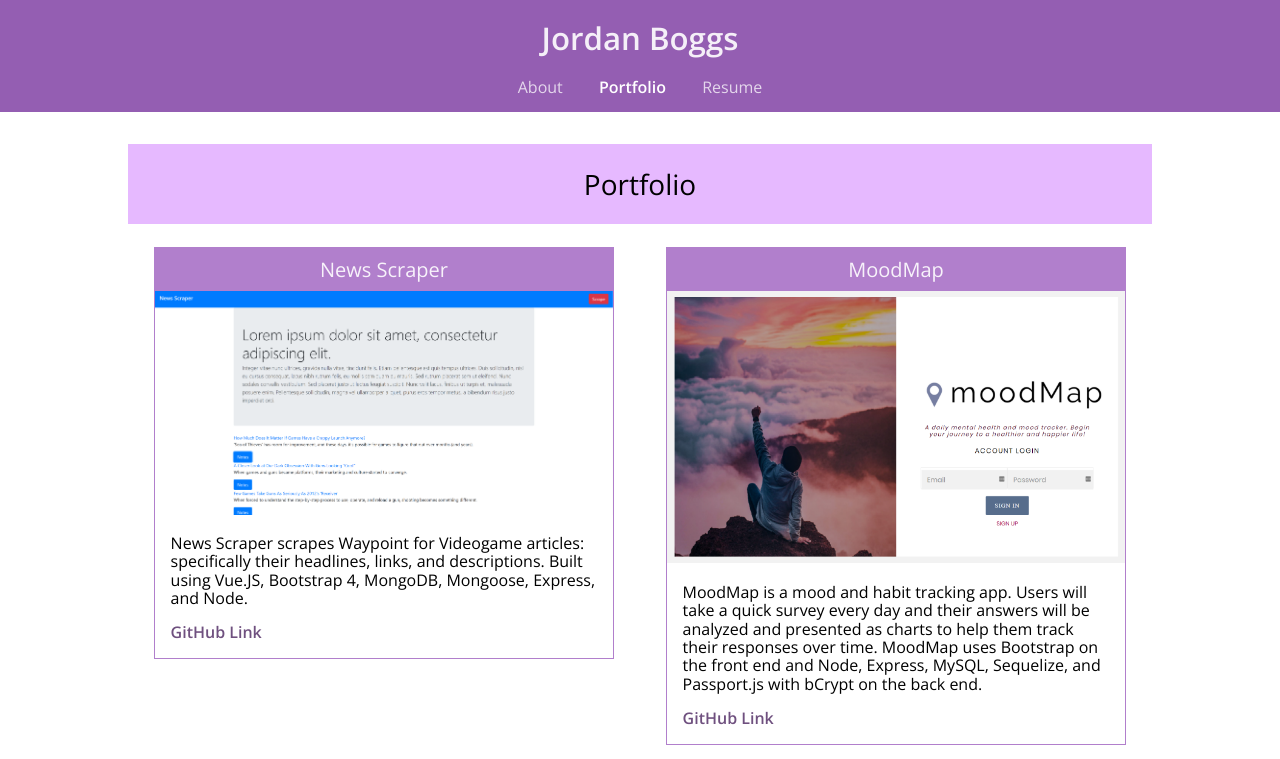
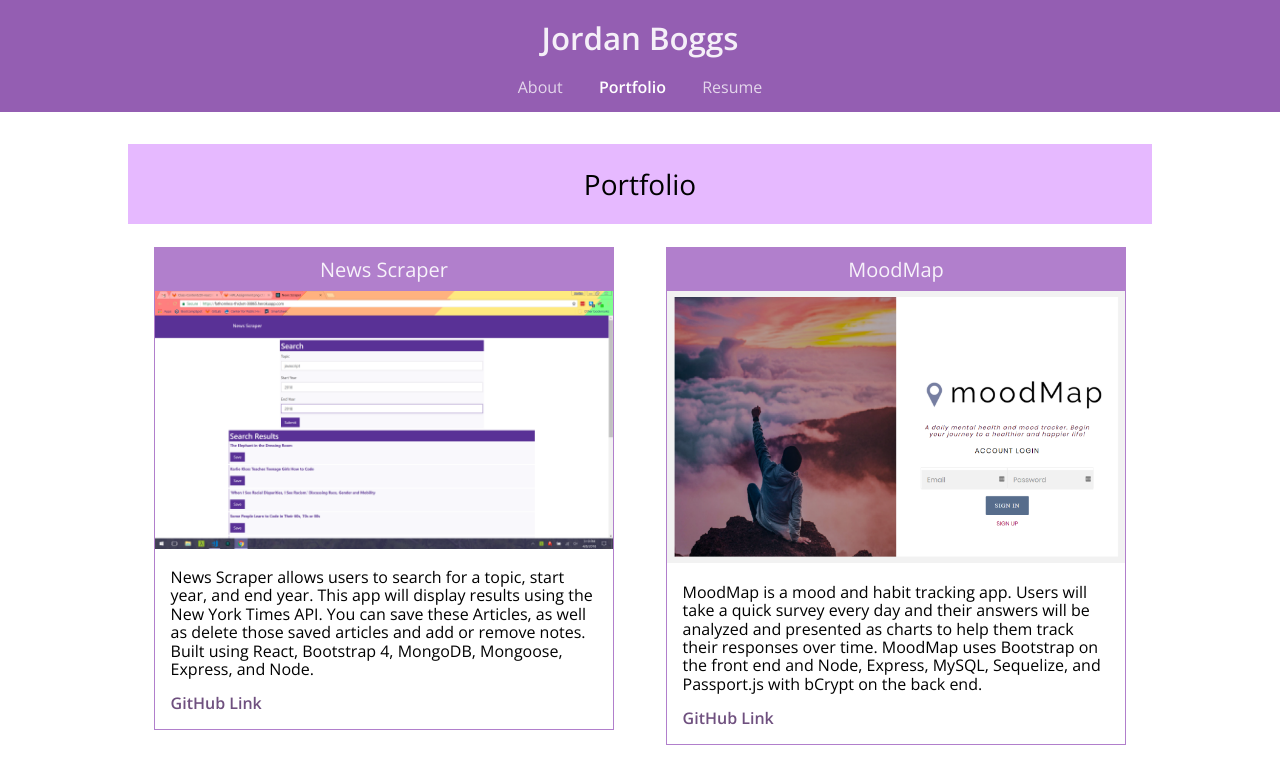
Before and after one commit to jordanboggs/jordanboggs.github.io, a plain HTML site: page portfolio.html in a window 1280 px wide. Shown: the top 759 px of the page. Drawn offline with nearby package versions, Linux system fonts and the light colour scheme.

Commit message:
nyt-react added

```diff
--- a/portfolio.html
+++ b/portfolio.html
@@ -29,14 +29,14 @@
   <main class="container">
     <article id="portfolio">
       <h2 class="section-header">Portfolio</h2>
-      <section id="news-scraper" class="portfolio-item">
+      <section id="nyt-react" class="portfolio-item">
         <h3 class="site-name">News Scraper</h3>
-        <a href="ancient-wave-45907.herokuapp.com">
-          <img src="./assets/images/newsscraper.png" alt="News Scraper">
+        <a href="https://fathomless-thicket-38865.herokuapp.com/">
+          <img src="./assets/images/nyt-react.png" alt="News Scraper">
         </a>
         <div class="description">
-          <p>News Scraper scrapes Waypoint for Videogame articles: specifically their headlines, links, and descriptions. Built using Vue.JS, Bootstrap 4, MongoDB, Mongoose, Express, and Node.</p>
-          <p><a href="https://github.com/preaksneview/news-scraper">GitHub Link</a></p>
+          <p>News Scraper allows users to search for a topic, start year, and end year. This app will display results using the New York Times API. You can save these Articles, as well as delete those saved articles and add or remove notes. Built using React, Bootstrap 4, MongoDB, Mongoose, Express, and Node.</p>
+          <p><a href="https://github.com/preaksneview/nyt-scraper">GitHub Link</a></p>
         </div>
       </section>
       <section id="moodmap" class="portfolio-item">
```
Also changed, not shown: assets/images/nyt-react.png (added).
